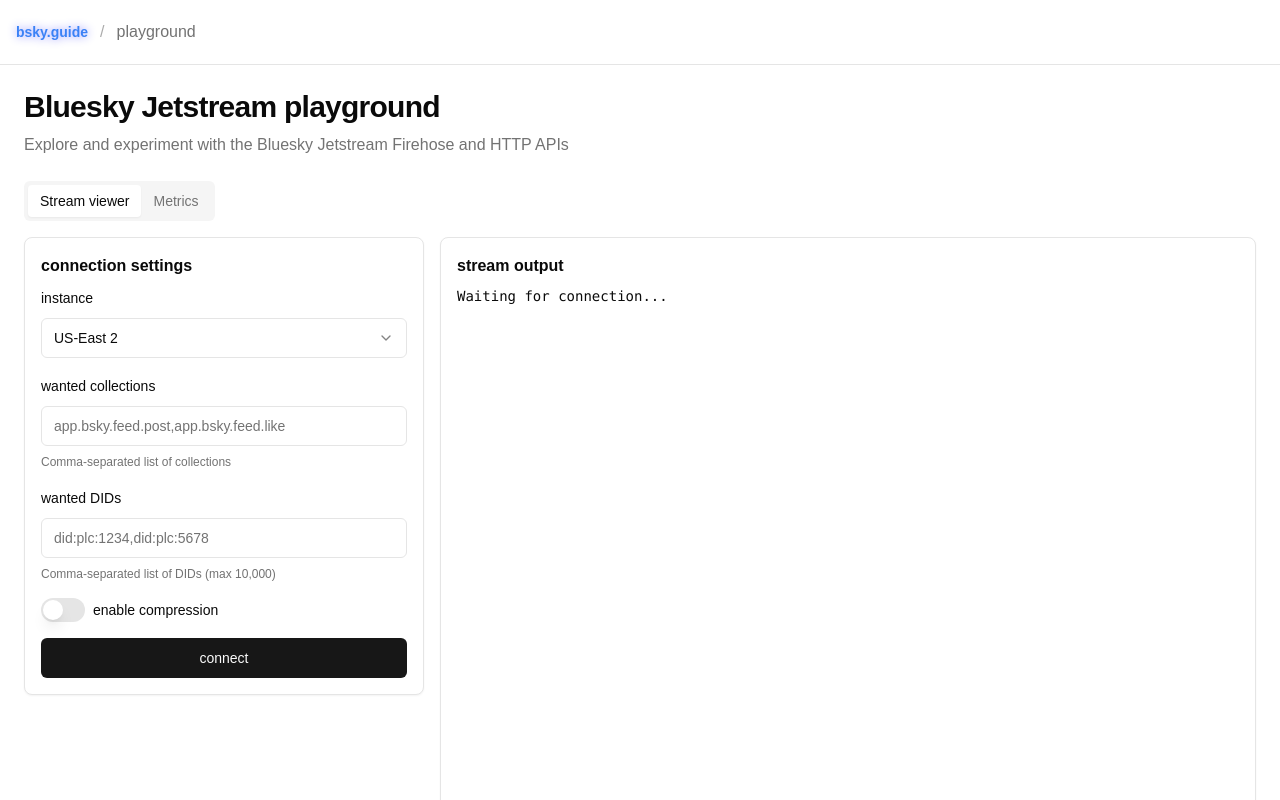
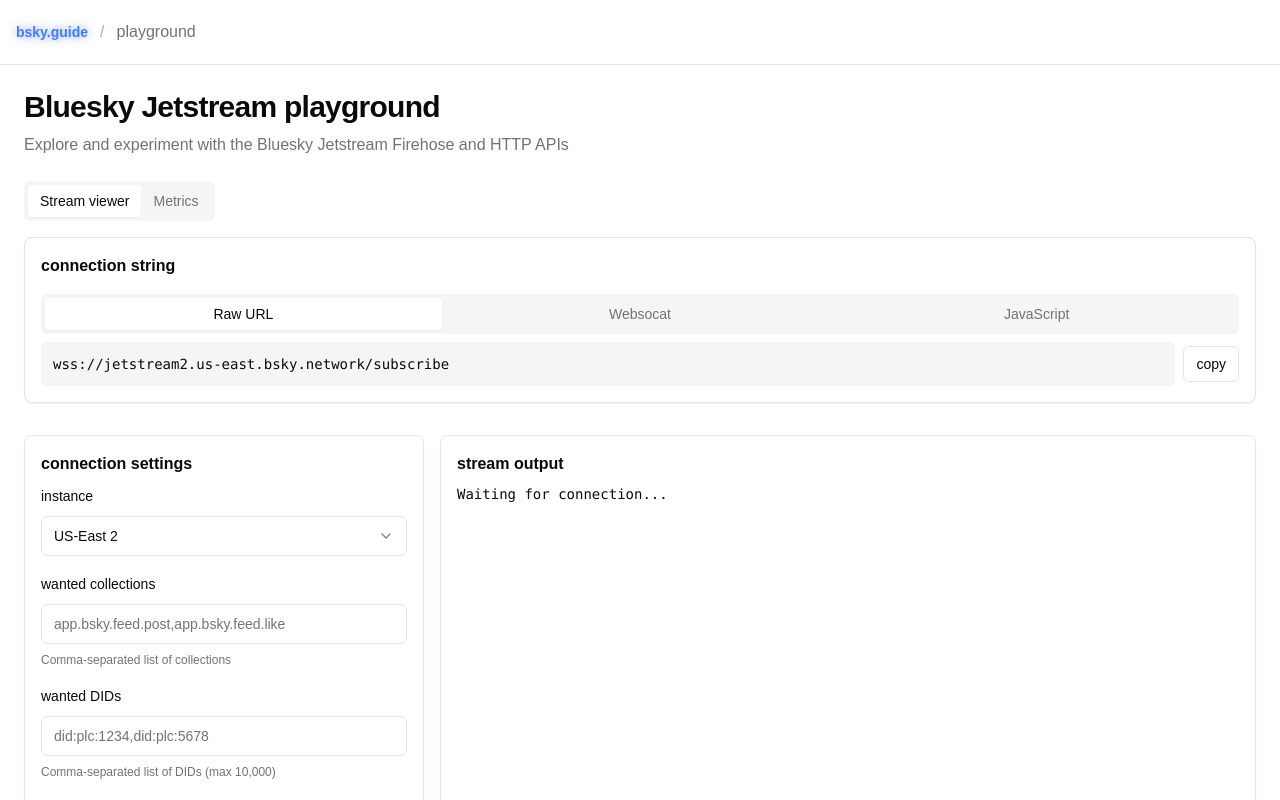
Before and after one commit to makeusabrew/playground.bsky.guide, a Next.js app: page / in a window 1280 px wide. Shown: the top 800 px of the page. Built offline with nearby package versions, Linux system fonts and the light colour scheme.

Commit message:
more connection stream options

```diff
--- a/app/layout.tsx
+++ b/app/layout.tsx
@@ -1,7 +1,6 @@
 import type { Metadata } from 'next'
 import { Geist, Geist_Mono } from 'next/font/google'
 import Link from 'next/link'
-import { ExternalLink } from 'lucide-react'
 import './globals.css'
 
 const geistSans = Geist({
--- a/app/page.tsx
+++ b/app/page.tsx
@@ -24,12 +24,8 @@
 
               <TabsContent value="stream" className="space-y-4">
                 <div className="grid gap-4 md:grid-cols-[400px_1fr]">
-                  <div className="space-y-4">
-                    <ConnectionConfig />
-                  </div>
-                  <div>
-                    <StreamViewer />
-                  </div>
+                  <ConnectionConfig />
+                  <StreamViewer />
                 </div>
               </TabsContent>
 
--- a/components/connection-config.tsx
+++ b/components/connection-config.tsx
@@ -1,12 +1,110 @@
+'use client'
 import { Card } from '@/components/ui/card'
 import { Input } from '@/components/ui/input'
 import { Label } from '@/components/ui/label'
 import { Button } from '@/components/ui/button'
 import { Switch } from '@/components/ui/switch'
 import { Select, SelectContent, SelectItem, SelectTrigger, SelectValue } from '@/components/ui/select'
+import { Tabs, TabsContent, TabsList, TabsTrigger } from '@/components/ui/tabs'
+import { useState } from 'react'
 
 export default function ConnectionConfig() {
+  const [instance, setInstance] = useState('jetstream2.us-east.bsky.network')
+  const [collections, setCollections] = useState('')
+  const [dids, setDids] = useState('')
+  const [cursor, setCursor] = useState('')
+  const [compression, setCompression] = useState(false)
+
+  const buildConnectionString = () => {
+    const params = new URLSearchParams()
+
+    if (collections) {
+      collections.split(',').forEach((c) => params.append('wantedCollections', c.trim()))
+    }
+    if (dids) {
+      dids.split(',').forEach((d) => params.append('wantedDids', d.trim()))
+    }
+    if (cursor) {
+      params.append('cursor', cursor)
+    }
+    if (compression) {
+      params.append('compress', 'true')
+    }
+
+    const queryString = params.toString()
+    const baseUrl = `wss://${instance}/subscribe`
+    return {
+      raw: `${baseUrl}${queryString ? '?' + queryString : ''}`,
+      websocat: `websocat '${baseUrl}${queryString ? '\\?' + queryString : ''}'`,
+      javascript: `const ws = new WebSocket("${baseUrl}${queryString ? '?' + queryString : ''}")`,
+    }
+  }
+
+  const connectionStrings = buildConnectionString()
+
   return (
+    <>
+      <Card className="p-4 mb-4 col-span-2">
+        <div className="space-y-4">
+          <div className="flex items-center justify-between">
+            <h2 className="font-semibold">connection string</h2>
+          </div>
+
+          <Tabs defaultValue="raw" className="space-y-2">
+            <TabsList className="grid w-full grid-cols-3">
+              <TabsTrigger value="raw">Raw URL</TabsTrigger>
+              <TabsTrigger value="websocat">Websocat</TabsTrigger>
+              <TabsTrigger value="javascript">JavaScript</TabsTrigger>
+            </TabsList>
+
+            <TabsContent value="raw" className="space-y-2">
+              <div className="flex items-center justify-between space-x-2">
+                <pre className="flex-1 text-sm bg-muted p-3 rounded-md overflow-x-auto font-mono whitespace-pre-wrap break-all">
+                  <code>{connectionStrings.raw}</code>
+                </pre>
+                <Button
+                  variant="outline"
+                  size="sm"
+                  onClick={() => navigator.clipboard.writeText(connectionStrings.raw)}
+                >
+                  copy
+                </Button>
+              </div>
+            </TabsContent>
+
+            <TabsContent value="websocat" className="space-y-2">
+              <div className="flex items-center justify-between space-x-2">
+                <pre className="flex-1 text-sm bg-muted p-3 rounded-md overflow-x-auto font-mono whitespace-pre-wrap break-all">
+                  <code>{connectionStrings.websocat}</code>
+                </pre>
+                <Button
+                  variant="outline"
+                  size="sm"
+                  onClick={() => navigator.clipboard.writeText(connectionStrings.websocat)}
+                >
+                  copy
+                </Button>
+              </div>
+            </TabsContent>
+
+            <TabsContent value="javascript" className="space-y-2">
+              <div className="flex items-center justify-between space-x-2">
+                <pre className="flex-1 text-sm bg-muted p-3 rounded-md overflow-x-auto font-mono whitespace-pre-wrap break-all">
+                  <code>{connectionStrings.javascript}</code>
+                </pre>
+                <Button
+                  variant="outline"
+                  size="sm"
+                  onClick={() => navigator.clipboard.writeText(connectionStrings.javascript)}
+                >
+                  copy
+                </Button>
+              </div>
+            </TabsContent>
+          </Tabs>
+        </div>
+      </Card>
+
       <Card className="p-4 space-y-4">
         <div className="space-y-2">
           <h2 className="font-semibold">connection settings</h2>
@@ -14,7 +112,7 @@
           <div className="space-y-4">
             <div className="space-y-2">
               <Label>instance</Label>
-            <Select defaultValue="jetstream2.us-east.bsky.network">
+              <Select value={instance} onValueChange={setInstance}>
                 <SelectTrigger>
                   <SelectValue />
                 </SelectTrigger>
@@ -29,18 +127,28 @@
 
             <div className="space-y-2">
               <Label>wanted collections</Label>
-            <Input placeholder="app.bsky.feed.post,app.bsky.feed.like" />
+              <Input
+                placeholder="app.bsky.feed.post,app.bsky.feed.like"
+                value={collections}
+                onChange={(e) => setCollections(e.target.value)}
+              />
               <p className="text-xs text-muted-foreground">Comma-separated list of collections</p>
             </div>
 
             <div className="space-y-2">
               <Label>wanted DIDs</Label>
-            <Input placeholder="did:plc:1234,did:plc:5678" />
+              <Input placeholder="did:plc:1234,did:plc:5678" value={dids} onChange={(e) => setDids(e.target.value)} />
               <p className="text-xs text-muted-foreground">Comma-separated list of DIDs (max 10,000)</p>
             </div>
 
+            <div className="space-y-2">
+              <Label>cursor (microseconds)</Label>
+              <Input placeholder="1725519626134432" value={cursor} onChange={(e) => setCursor(e.target.value)} />
+              <p className="text-xs text-muted-foreground">Unix timestamp in microseconds to start from</p>
+            </div>
+
             <div className="flex items-center space-x-2">
-            <Switch id="compression" />
+              <Switch id="compression" checked={compression} onCheckedChange={setCompression} />
               <Label htmlFor="compression">enable compression</Label>
             </div>
 
@@ -48,5 +156,6 @@
           </div>
         </div>
       </Card>
+    </>
   )
 }
```
Also changed, not shown: 1 other file (tests, documents, lock files or other folders). Lines whose indentation alone changed are shown as unchanged.
